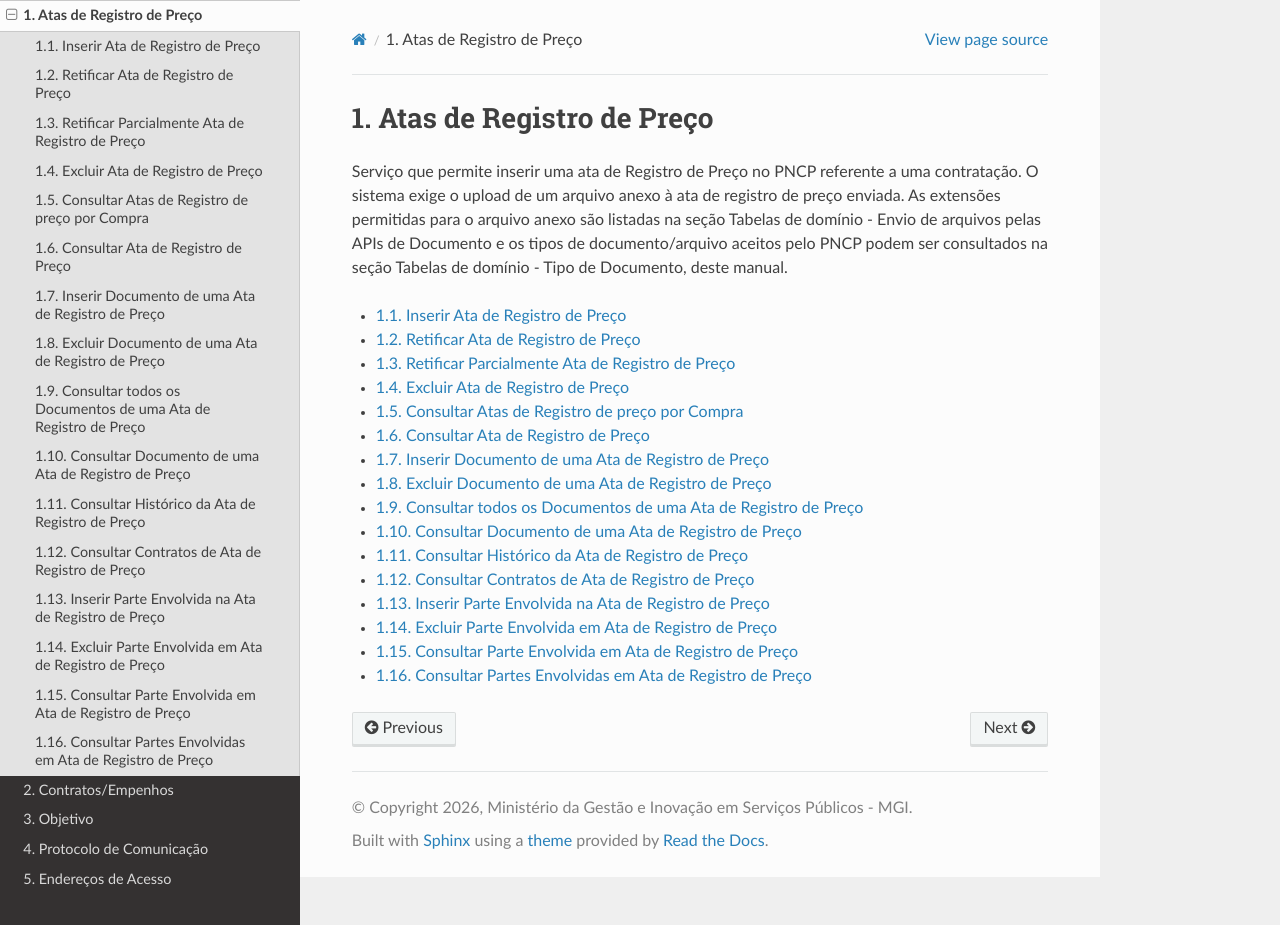
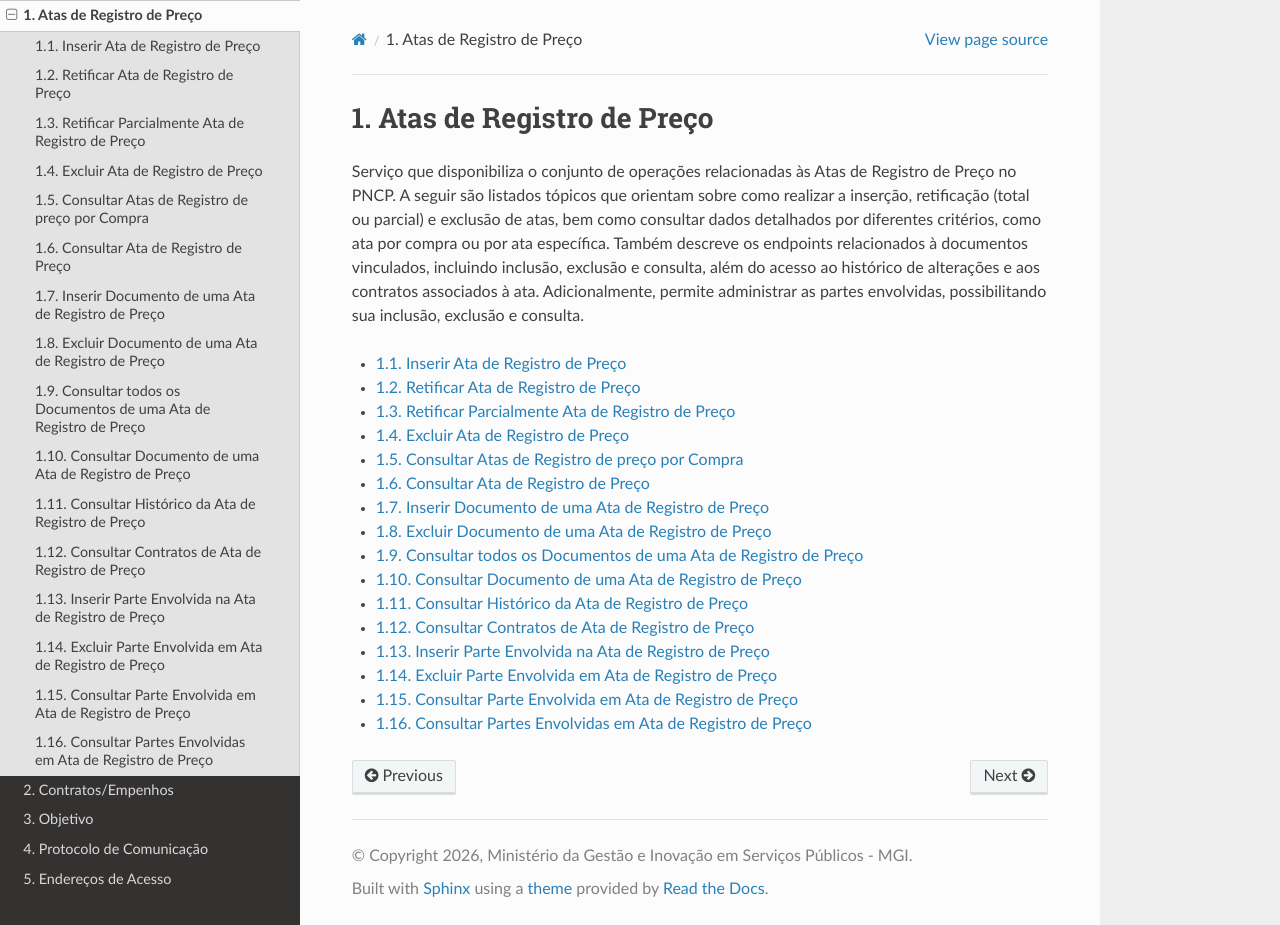
Before and after one commit to carlosmgi/Manual-de-Integracao-do-PNCP, a Sphinx documentation site: the page built from docs/source/ata_de_registro_de_preco/index.rst, in a window 1280 px wide and 925 px high. Built offline with Sphinx 7.4.7 and the Read the Docs theme 3.1.0, drawn with Linux system fonts in a browser that asks for light colours; pages that are not in the unit, such as notebooks, are missing from menus.

Commit message:
Update index.rst

```diff
--- a/docs/source/ata_de_registro_de_preco/index.rst
+++ b/docs/source/ata_de_registro_de_preco/index.rst
@@ -1,8 +1,7 @@
 Atas de Registro de Preço
 =========================
 
-Serviço que permite inserir uma ata de Registro de Preço no PNCP referente a uma contratação. O sistema exige o upload de um arquivo anexo à ata de registro de preço enviada. As extensões permitidas para o arquivo anexo são listadas na seção Tabelas de domínio - Envio de arquivos pelas APIs de Documento e os tipos de documento/arquivo aceitos pelo PNCP podem ser consultados na seção Tabelas de domínio - Tipo de Documento, deste manual.
-
+Serviço que disponibiliza o conjunto de operações relacionadas às Atas de Registro de Preço no PNCP. A seguir são listados tópicos que orientam sobre como realizar a inserção, retificação (total ou parcial) e exclusão de atas, bem como consultar dados detalhados por diferentes critérios, como ata por compra ou por ata específica. Também descreve os endpoints relacionados à documentos vinculados, incluindo inclusão, exclusão e consulta, além do acesso ao histórico de alterações e aos contratos associados à ata. Adicionalmente, permite administrar as partes envolvidas, possibilitando sua inclusão, exclusão e consulta.
 
 .. toctree::
    :maxdepth: 3
```
